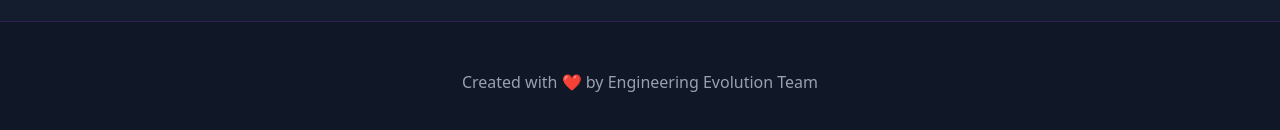
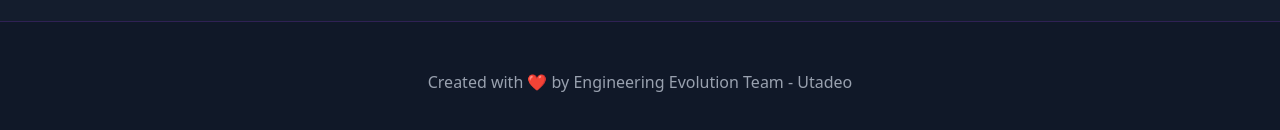
Before and after one commit to DavidsDvm/trabajo-final-arquitectura, a Next.js app: page /interviewee2 in a window 1280 px wide. Shown: the part 2255-2385 px from the top of the page. Built offline with nearby package versions, Linux system fonts and the light colour scheme.

Commit message:
Feat: update to pages to handle redirects

```diff
--- a/src/app/interviewee1/page.tsx
+++ b/src/app/interviewee1/page.tsx
@@ -139,7 +139,7 @@ export default function Interviewee1() {
 
       {/* Footer */}
       <footer className="py-12 px-4 text-center text-gray-400 border-t border-purple-500/20">
-        <p>Created with ❤️ by Engineering Evolution Team</p>
+        <p>Created with ❤️ by Engineering Evolution Team - Utadeo</p>
       </footer>
     </main>
   );
--- a/src/app/interviewee2/page.tsx
+++ b/src/app/interviewee2/page.tsx
@@ -139,7 +139,7 @@ export default function Interviewee2() {
 
       {/* Footer */}
       <footer className="py-12 px-4 text-center text-gray-400 border-t border-purple-500/20">
-        <p>Created with ❤️ by Engineering Evolution Team</p>
+        <p>Created with ❤️ by Engineering Evolution Team - Utadeo</p>
       </footer>
     </main>
   );
--- a/src/app/interviewee3/page.tsx
+++ b/src/app/interviewee3/page.tsx
@@ -139,7 +139,7 @@ export default function Interviewee3() {
 
       {/* Footer */}
       <footer className="py-12 px-4 text-center text-gray-400 border-t border-purple-500/20">
-        <p>Created with ❤️ by Engineering Evolution Team</p>
+        <p>Created with ❤️ by Engineering Evolution Team - Utadeo</p>
       </footer>
     </main>
   );
--- a/src/app/page.tsx
+++ b/src/app/page.tsx
@@ -2,6 +2,7 @@
 
 import { motion } from 'framer-motion';
 import Navbar from '@/components/Navbar';
+import Link from 'next/link';
 
 export default function Home() {
   return (
@@ -49,12 +50,12 @@ export default function Home() {
             transition={{ duration: 0.8, delay: 0.6 }}
             className="flex flex-col sm:flex-row gap-6 justify-center"
           >
-            <a
+            <Link
               href="/interviewee1"
               className="group px-8 py-4 bg-gradient-to-r from-purple-600 to-blue-600 rounded-full hover:from-purple-500 hover:to-blue-500 transition-all duration-300 transform hover:scale-105 hover:shadow-lg hover:shadow-purple-500/25"
             >
               <span className="text-lg font-medium">Explorar historias</span>
-            </a>
+            </Link>
             <a
               href="#about"
               className="group px-8 py-4 border-2 border-purple-500/50 rounded-full hover:bg-purple-500/10 transition-all duration-300 transform hover:scale-105"
@@ -70,9 +71,12 @@ export default function Home() {
           transition={{ duration: 1, delay: 1 }}
           className="absolute bottom-8 left-1/2 transform -translate-x-1/2"
         >
-          <div className="animate-bounce">
+          <Link
+            href="/interviewee1"
+            className="animate-bounce cursor-pointer block"
+          >
             <svg
-              className="w-8 h-8 text-purple-400"
+              className="w-8 h-8 text-purple-400 hover:text-purple-300 transition-colors"
               fill="none"
               strokeLinecap="round"
               strokeLinejoin="round"
@@ -82,7 +86,7 @@ export default function Home() {
             >
               <path d="M19 14l-7 7m0 0l-7-7m7 7V3"></path>
             </svg>
-          </div>
+          </Link>
         </motion.div>
       </div>
     </main>
```
